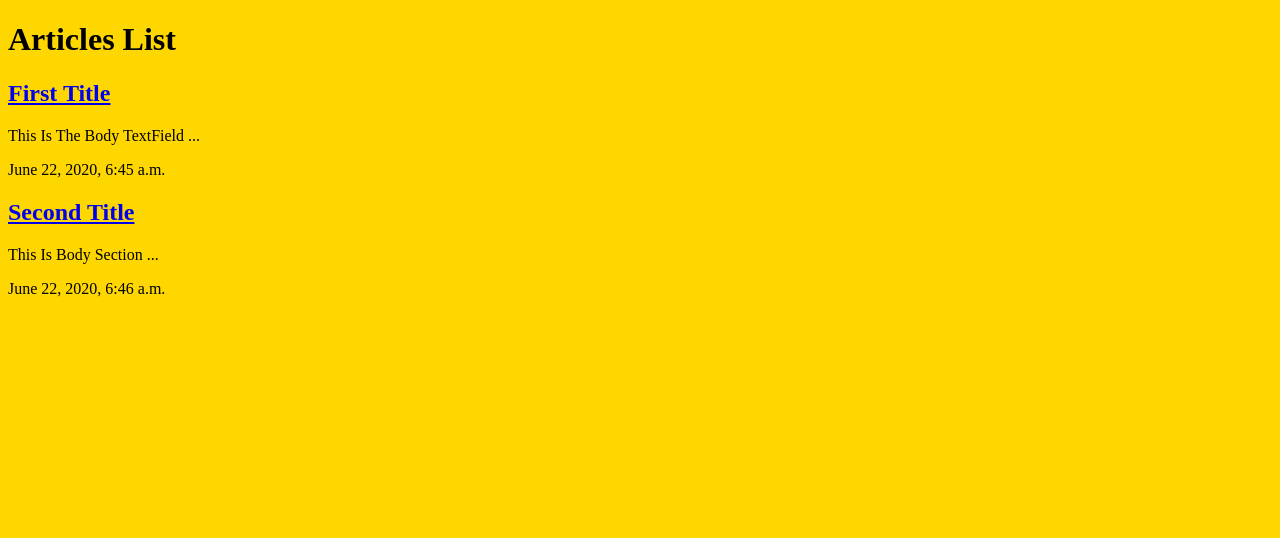
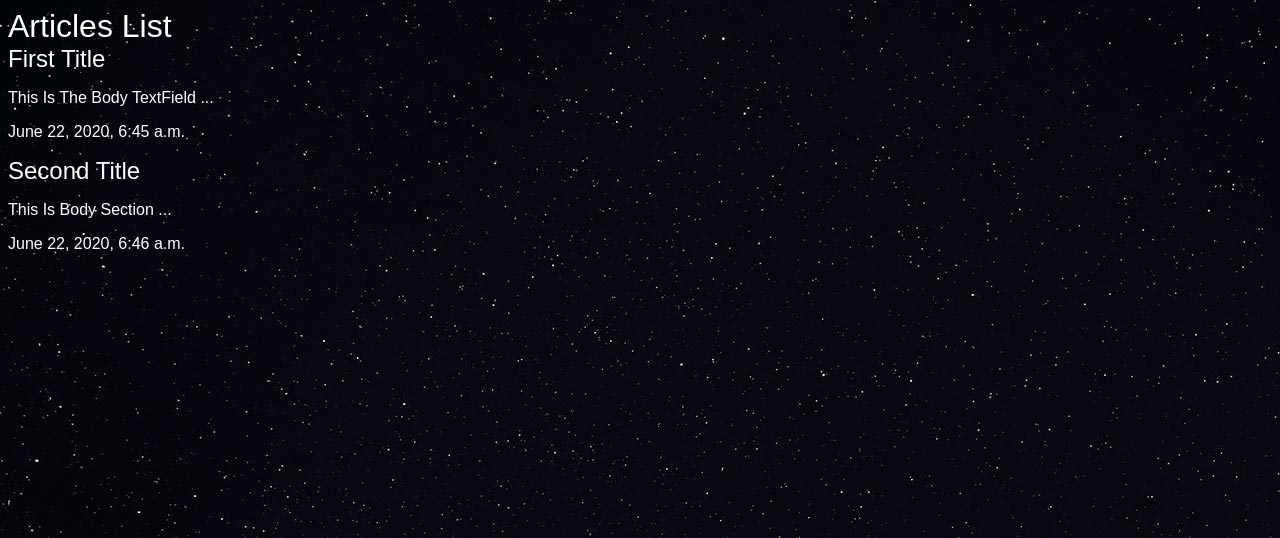
Before and after one commit to yousefsaeedi/myDjangoBlog, a Django app: page /articles/ in a window 1280 px wide. Shown: the top 538 px of the page. Run offline with Django 3.2, Linux system fonts and the light colour scheme; data comes from the database, SQL or seed files in the repository.

Commit message:
Update style.css

```diff
--- a/assets/style.css
+++ b/assets/style.css
@@ -1,4 +1,20 @@
 body
 {
-  background-color:gold;
+  background-color:#0f121f;
+  background-image: url(/static/stars.jpg);
+  color:#fff;
 }
+body *
+{
+  font-family: arial;
+}
+h1,h2,h3,h4,h5,h6
+{
+  font-weight:normal;
+  margin: 0;
+}
+a,a:hover,a:visited
+{
+  color: #fff;
+  text-decoration: none;
+}
```
